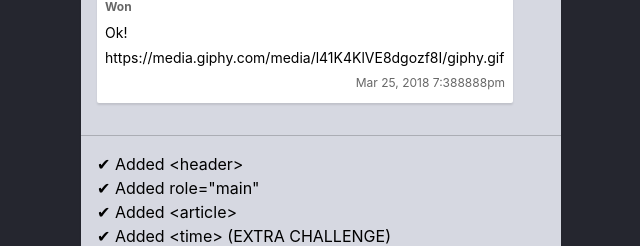
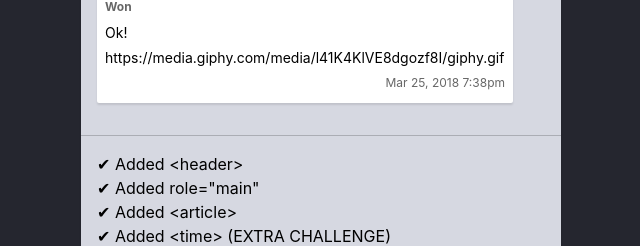
Before and after one commit to aymiechalouhy/html-git, a website: page week-1/3-semantic-html/index.html in a window 1280 px wide. Shown: the part 390-636 px from the top of the page, 319-959 px from the left. Drawn offline with Linux system fonts and the light colour scheme.

Commit message:
Completed 3- exercise

```diff
--- a/week-1/3-semantic-html/index.html
+++ b/week-1/3-semantic-html/index.html
@@ -33,7 +33,7 @@
           <p class="message__content">
             Ok! https://media.giphy.com/media/l41K4KlVE8dgozf8I/giphy.gif
           </p>
-          <time datetime="2018-03-25T19:38" class="message__time">Mar 25, 2018 7:388888pm</time>
+          <time datetime="2018-03-25T19:38" class="message__time">Mar 25, 2018 7:38pm</time>
         </article>
       </main>
       <div id="result" class="result"></div>
```
